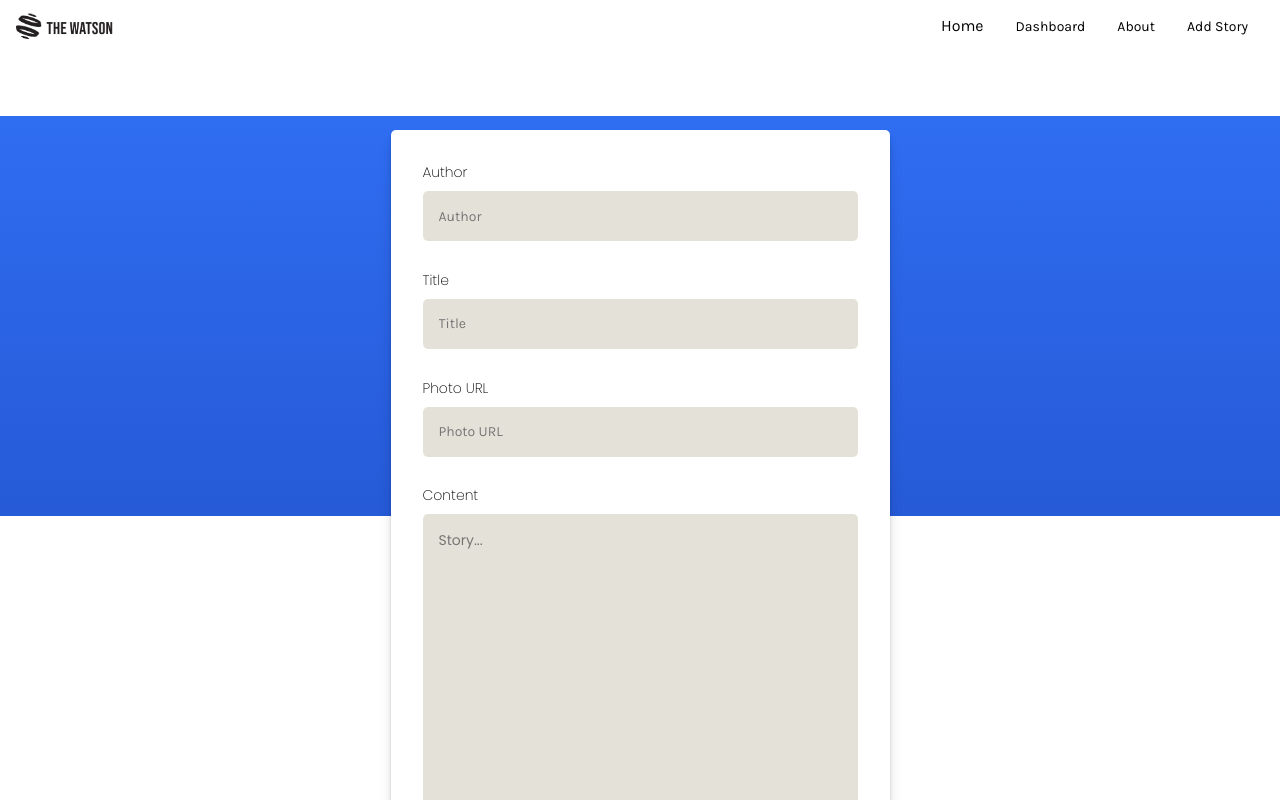
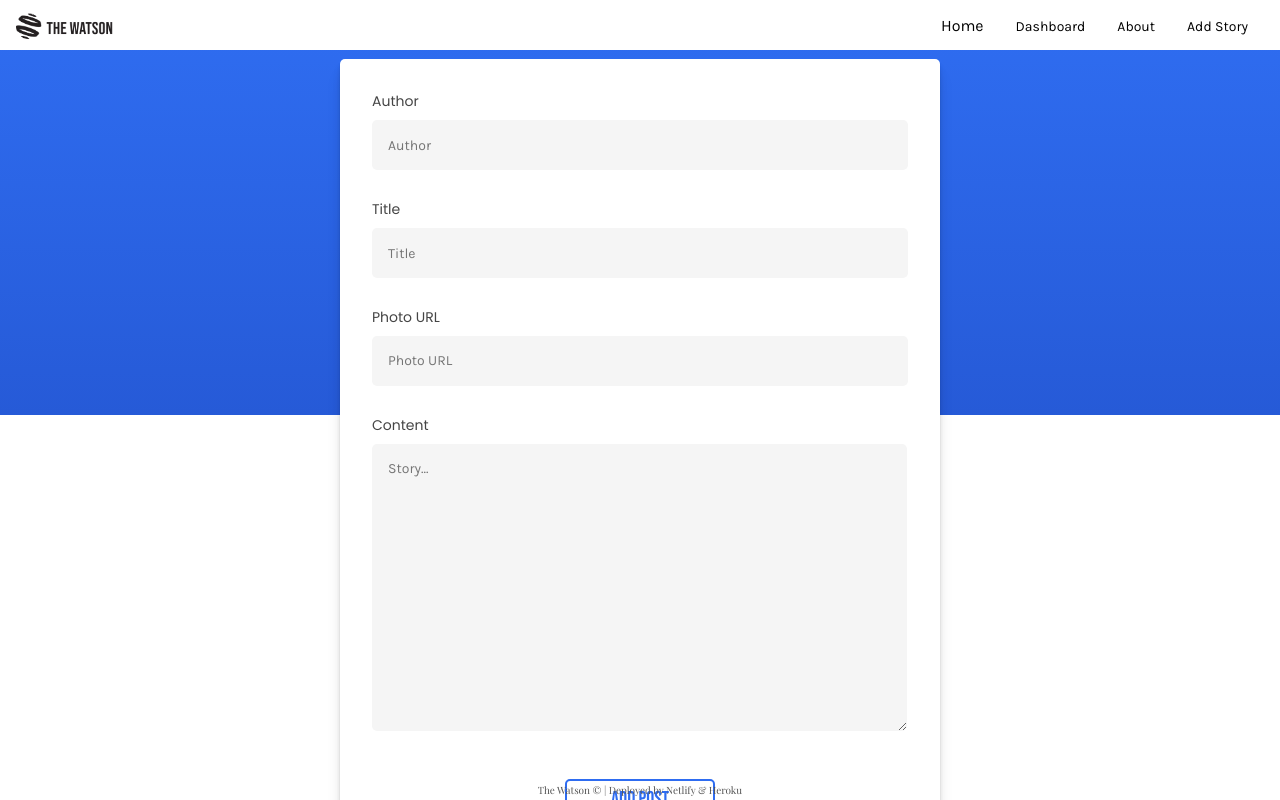
Before and after one commit to watson-project/watson-frontend, a React (Create React App) app: page /add-story in a window 1280 px wide. Shown: the top 800 px of the page. Built offline with nearby package versions, Linux system fonts and the light colour scheme.

Commit message:
Complete Add Story design

```diff
--- a/src/components/AddStory/AddStory.module.css
+++ b/src/components/AddStory/AddStory.module.css
@@ -1,9 +1,10 @@
 .addContainer {
-  height: 100%;
+  height: calc(100vh - 70px);
   display: flex;
   flex-direction: column;
   justify-content: center;
   align-items: center;
+  margin: 0 1rem;
 }
 .bgContainer {
   height: 50vh;
@@ -28,6 +29,8 @@
     rgba(0, 0, 0, 0.07) 0px 16px 16px;
   padding-top: 2rem;
   border-radius: 5px;
+  width: 100%;
+  max-width: 600px;
 }
 /* Add New Post */
 .addContainer h3 {
@@ -48,16 +51,19 @@
 /* Form Label */
 .form label {
   font-size: 14px;
-  font-weight: 200;
+  font-weight: 400;
   margin-bottom: 0.5rem;
   font-family: 'Poppins', sans-serif;
+  color: #454545;
 }
 /* Form Input */
 .form input {
-  background-color: #e4e2d8;
+  /* background-color: #e4e2d8; */
+  background-color: #f5f5f5;
   border: none;
   border-radius: 5px;
   height: 50px;
+  width: 100%;
   padding: 0 1rem;
   margin-bottom: 1.8rem;
   font-size: 14px;
@@ -65,7 +71,7 @@
 }
 /* Form TextArea */
 .form textarea {
-  background-color: #e4e2d8;
+  background-color: #f5f5f5;
   border: none;
   border-radius: 5px;
   margin-bottom: 3rem;
@@ -73,8 +79,10 @@
   padding: 1rem 1rem;
   font-size: 14px;
   text-align: left;
-  max-width: 435px;
-  font-family: 'Poppins', sans-serif;
+  width: 100%;
+  max-width: 535px;
+  max-height: 400px;
+  font-family: 'Karla', sans-serif;
 }
 .form button {
   color: #2e6cf1;
@@ -101,10 +109,3 @@
   font-family: 'Bebas Neue', cursive;
   color: white;
 }
-/* Media Query for Desktop */
-@media (min-width: 500px) {
-  .addContainer {
-    max-width: 500px;
-    margin: 0 auto;
-  }
-}
--- a/src/components/StoryCard/StoryCard.module.css
+++ b/src/components/StoryCard/StoryCard.module.css
@@ -66,7 +66,7 @@
 @media (min-width: 1000px) {
   .textContainer {
     min-width: 180px;
-    text-shadow: -2px 2px 3px rgba(70, 70, 70, 0.2);
+    /* text-shadow: -2px 2px 3px rgba(70, 70, 70, 0.2); */
   }
   .cardContainer {
     width: 400px;
```
